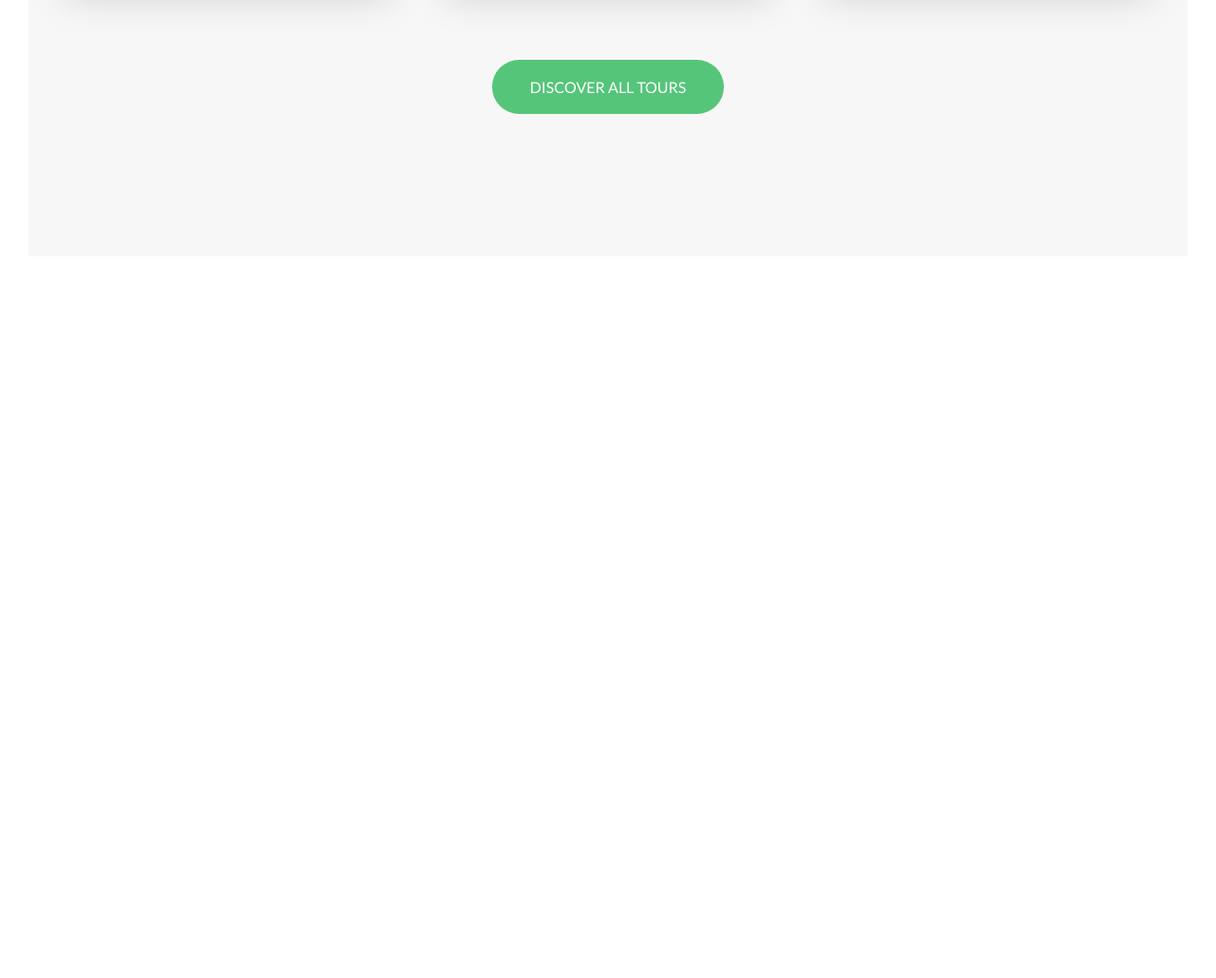
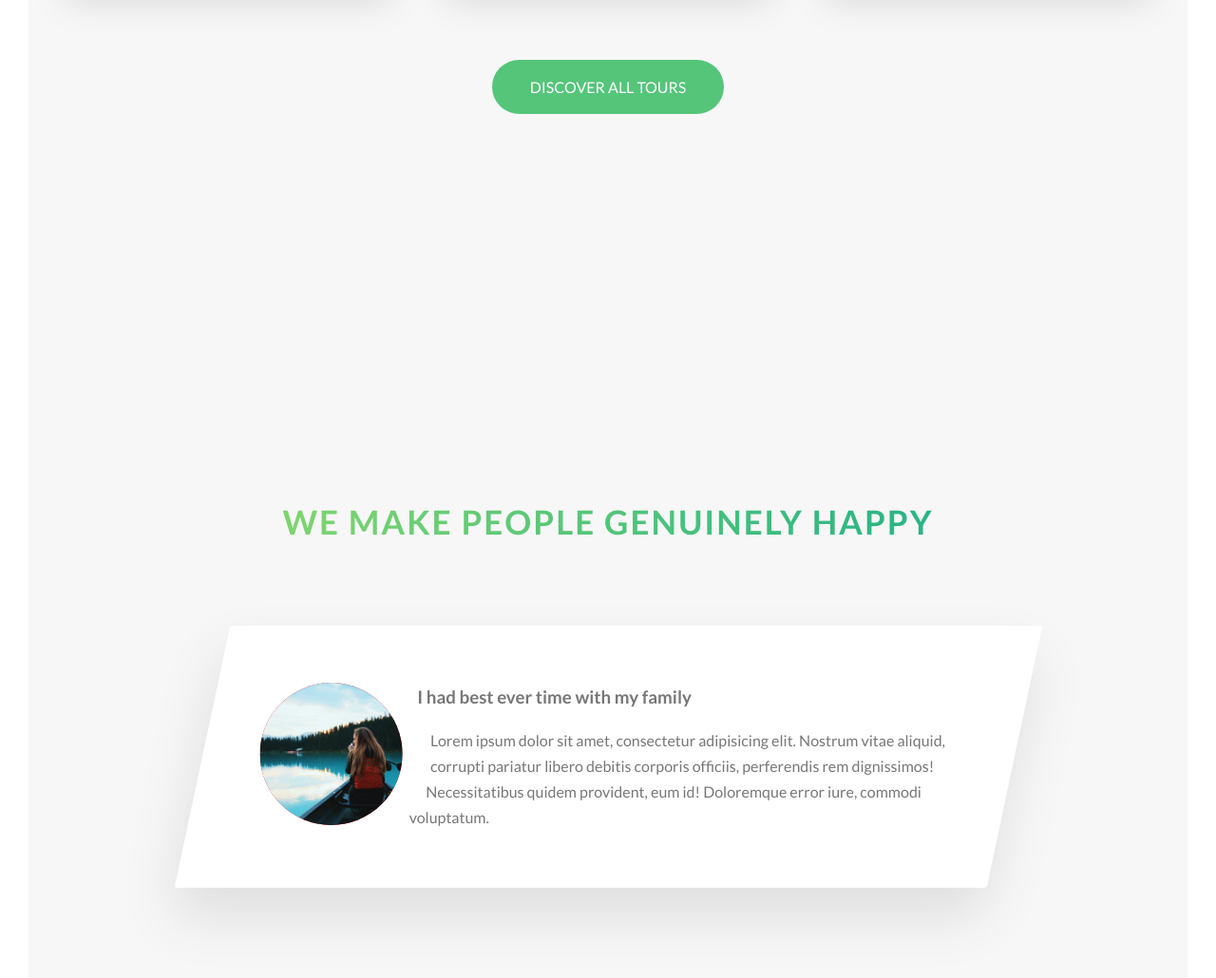
Before and after one commit to YiroYi/starter, a website: page index.html in a window 1280 px wide. Shown: the part 2921-3951 px from the top of the page at 95% size. Before the commit the page ends 3221 px from the top, so only its background shows below. Drawn offline with Linux system fonts and the light colour scheme.

Commit message:
Stories section

```diff
--- a/index.html
+++ b/index.html
@@ -203,7 +203,26 @@
           <div class="u-center-text u-margin-top-big">
             <a class="btn btn--green" href="#">Discover all tours</a>
           </div>
-
+        </section>
+        <section class="section-stories">
+          <div class="u-center-text u-margin-bottom-big">
+            <h2 class="heading-secondary">
+              We make people genuinely happy
+            </h2>
+          </div>
+          <div class="row">
+            <div class="story">
+              <figure class="story__shape">
+                <img class="story__img" src="img/nat-8.jpg" alt="">
+              </figure>
+              <div class="story__text">
+                <h3 class="heading__tertiary u-margin-bottom-small"> I had best ever time with my family</h3>
+                <p>
+                  Lorem ipsum dolor sit amet, consectetur adipisicing elit. Nostrum vitae aliquid, corrupti pariatur libero debitis corporis officiis, perferendis rem dignissimos! Necessitatibus quidem provident, eum id! Doloremque error iure, commodi voluptatum.
+                </p>
+              </div>
+            </div>
+          </div>
         </section>
       </main>
 
--- a/sass/components/_component-index.scss
+++ b/sass/components/_component-index.scss
@@ -2,3 +2,4 @@
 @import "composition";
 @import "feature-box";
 @import "card";
+@import "story";
--- /dev/null
+++ b/sass/components/_story.scss
@@ -0,0 +1,37 @@
+.story {
+  width: 75%; //es el width of the card, its important that container width are in %
+  margin: 0 auto; // to center de card in the center
+  box-shadow: 0 3rem 6rem rgba($color-black, 0.1);
+  background-color: $color-white;
+  border-radius: 3px;
+  padding: 6rem;
+  padding-left: 9rem;
+  font-size: $default-font-size;
+  transform: skew(-12deg); //with this we make the card like square with angle
+
+  //After apply skew we should align everything that is inside
+
+
+  &__shape {
+    width: 15rem;
+    height: 15rem;
+    background-color: red;
+    float: left; //mandarlo a la izquierda del texto
+    -webkit-shape-outside: circle(50% at 50% 50%);
+    shape-outside: circle(50% at 50% 50%);
+    -webkit-clip-path: circle(50% at 50% 50%);
+    clip-path: circle(50% at 50% 50%);
+    transform: translateX(-3rem) skew(12deg);; // we can move the element from the center right, left
+  }
+
+  &__img {
+    height: 100%;// this is inside figure, figure is to make responsive images more easy
+    //the height will occuppy the 100% of the figure space
+  }
+
+  &__text {
+    transform: skew(12deg);
+  }
+  // We applied skew to text and image for align them straight
+
+}
--- a/sass/pages/_home.scss
+++ b/sass/pages/_home.scss
@@ -28,3 +28,8 @@
   padding: 25rem 0 15rem 0;
   margin-top: -12rem;
 }
+
+.section-stories {
+  background-color: $color-grey-light-1;
+  padding: 25rem 0;
+}
```
Also changed, not shown: css/style.css, sass/main.scss (line endings or trailing spaces).
